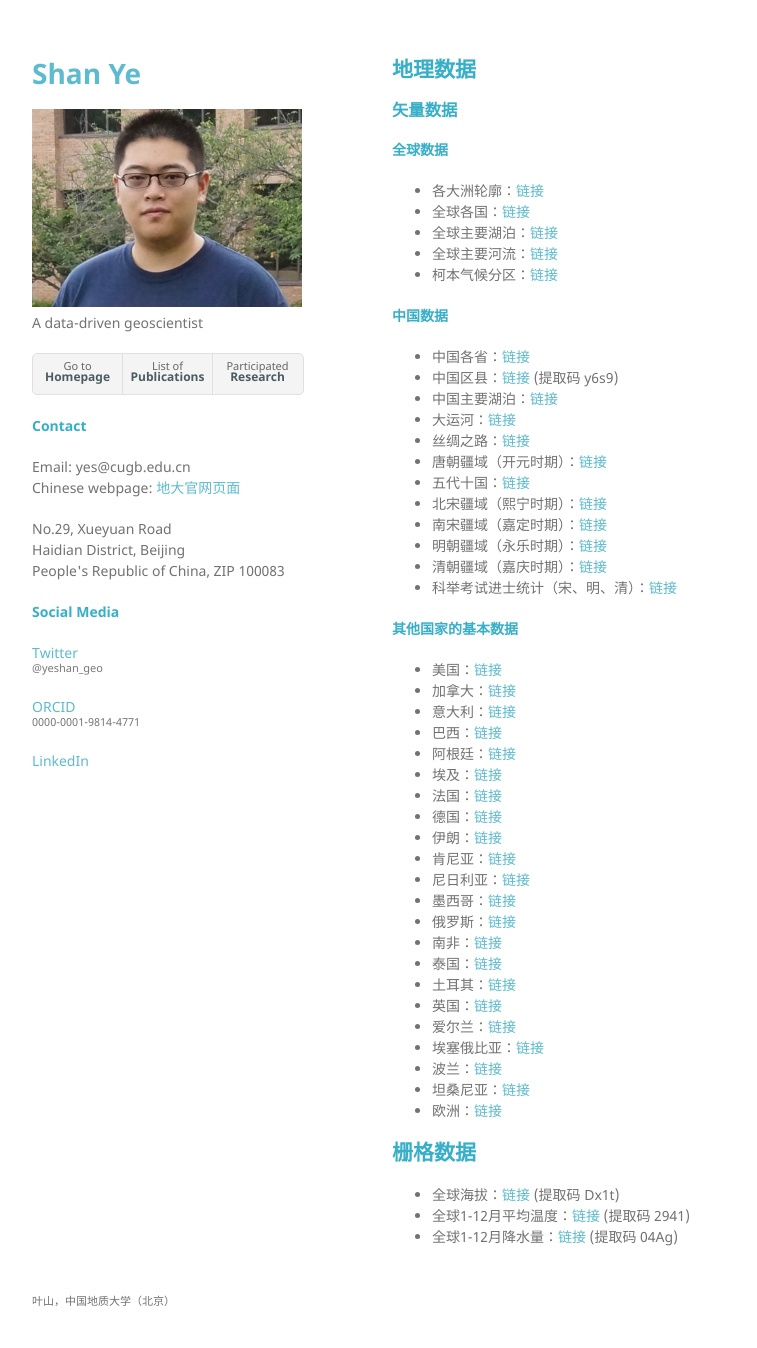
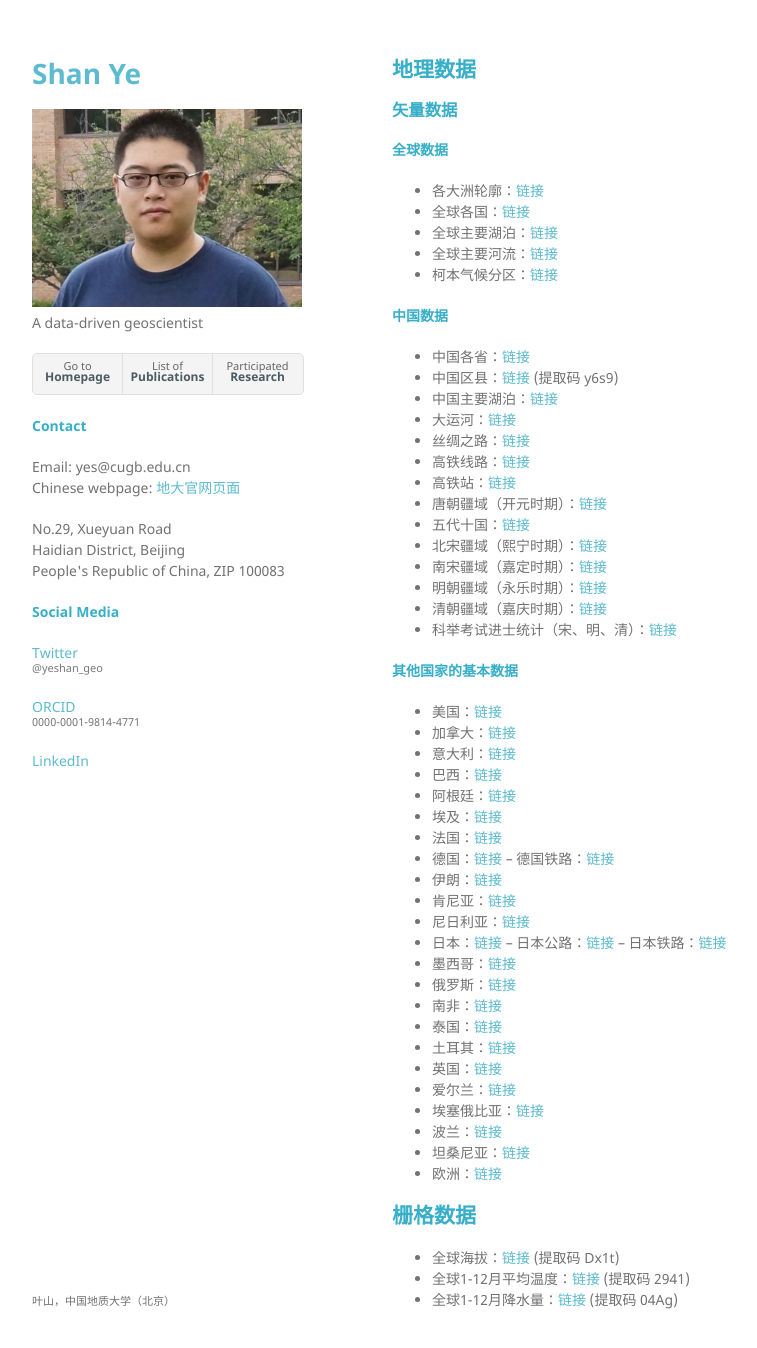
Before and after one commit to yeshan-geo/yeshan-geo.github.io, a Jekyll site: the page built from pages/datavis.md, in a window 1280 px wide and 1380 px high. Shown: the top 1348 px of the window, without its empty margins (178-935 px from the left). Built offline with Jekyll 4.4.1, drawn with Linux system fonts in a browser that asks for light colours; our own code applies the rules of GitHub Pages for plain Markdown files.

Commit message:
Update datavis.md

```diff
--- a/pages/datavis.md
+++ b/pages/datavis.md
@@ -11,8 +11,10 @@
 - 中国各省：[链接](https://github.com/yeshancqcq/geographic_data/blob/main/china/ChinaProvinces.zip)
 - 中国区县：[链接](https://pan.baidu.com/s/15t7t6nLj-ntjwfOeZzfW4w) (提取码 y6s9)
 - 中国主要湖泊：[链接](https://github.com/yeshancqcq/geographic_data/blob/main/china/ChinaMajorLakes.zip)
-- 大运河：[链接]()
+- 大运河：[链接](https://github.com/yeshancqcq/geographic_data/blob/main/china/GrandCanal.zip)
 - 丝绸之路：[链接](https://github.com/yeshancqcq/geographic_data/blob/main/china/SilkRoad.zip)
+- 高铁线路：[链接](https://github.com/yeshancqcq/geographic_data/blob/main/china/HighSpeedRail.zip)
+- 高铁站：[链接](https://github.com/yeshancqcq/geographic_data/blob/main/china/HighSpeedRailStation.zip)
 - 唐朝疆域（开元时期）：[链接](https://github.com/yeshancqcq/geographic_data/blob/main/china/TangDynasty.zip)
 - 五代十国：[链接](https://github.com/yeshancqcq/geographic_data/blob/main/china/FiveDynasties.zip)
 - 北宋疆域（熙宁时期）：[链接](https://github.com/yeshancqcq/geographic_data/blob/main/china/SongDynasty.zip)
@@ -30,9 +32,13 @@
 - 埃及：[链接](https://github.com/yeshancqcq/geographic_data/blob/main/bycountry/Egypt.zip)
 - 法国：[链接](https://github.com/yeshancqcq/geographic_data/blob/main/bycountry/France.zip)
 - 德国：[链接](https://github.com/yeshancqcq/geographic_data/blob/main/bycountry/Germany.zip)
+-- 德国铁路：[链接](https://github.com/yeshancqcq/geographic_data/blob/main/bycountry/germany_railways.zip)
 - 伊朗：[链接](https://github.com/yeshancqcq/geographic_data/blob/main/bycountry/Iran.zip)
 - 肯尼亚：[链接](https://github.com/yeshancqcq/geographic_data/blob/main/bycountry/Kenya.zip)
 - 尼日利亚：[链接](https://github.com/yeshancqcq/geographic_data/blob/main/bycountry/Nigeria.zip)
+- 日本：[链接](https://github.com/yeshancqcq/geographic_data/blob/main/bycountry/Japan.zip)
+-- 日本公路：[链接](https://github.com/yeshancqcq/geographic_data/blob/main/bycountry/JapanRoad.zip)
+-- 日本铁路：[链接](https://github.com/yeshancqcq/geographic_data/blob/main/bycountry/JapanRail.zip)
 - 墨西哥：[链接](https://github.com/yeshancqcq/geographic_data/blob/main/bycountry/Mexico.zip)
 - 俄罗斯：[链接](https://github.com/yeshancqcq/geographic_data/blob/main/bycountry/Russia.zip)
 - 南非：[链接](https://github.com/yeshancqcq/geographic_data/blob/main/bycountry/SouthAfrica.zip)
```
